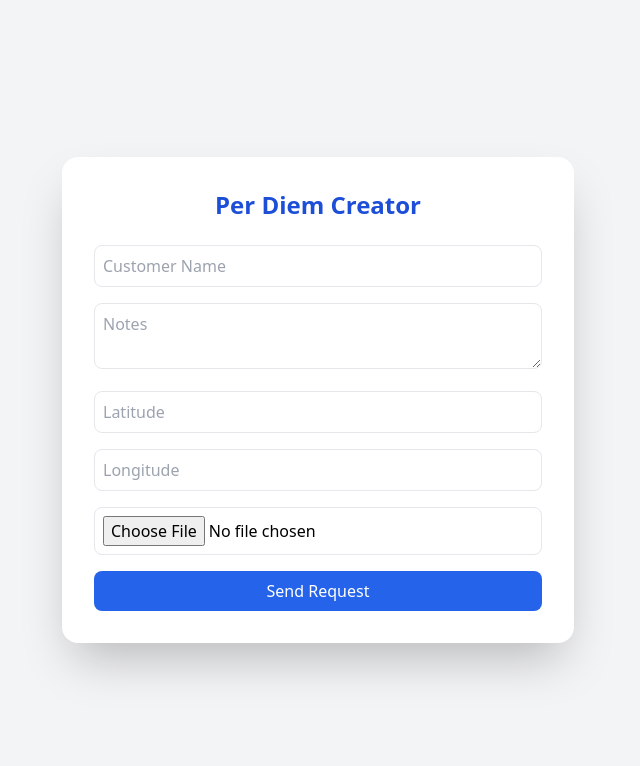
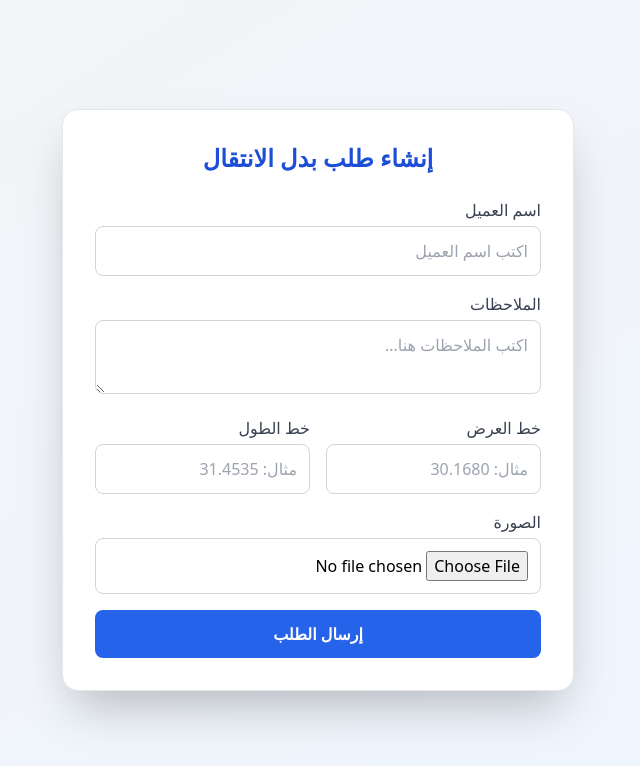
Before and after one commit to 3absy1/sekemLocation, a website: page index.html in a window 1280 px wide. Shown: the whole page, without its empty margins (322-962 px from the left). Drawn offline with nearby package versions, Linux system fonts and the light colour scheme.

Commit message:
enhacne in design

```diff
--- a/index.html
+++ b/index.html
@@ -1,30 +1,69 @@
 <!DOCTYPE html>
-<html lang="en">
+<html lang="ar" dir="rtl">
 <head>
   <meta charset="UTF-8" />
   <meta name="viewport" content="width=device-width, initial-scale=1.0" />
-  <title>Per Diem Request</title>
+  <title>طلب بدل الانتقال</title>
   <script src="https://cdn.tailwindcss.com"></script>
 </head>
-<body class="bg-gray-100 min-h-screen flex items-center justify-center">
+<body class="bg-gradient-to-br from-gray-100 to-blue-50 min-h-screen flex items-center justify-center">
 
-  <div class="bg-white shadow-2xl rounded-2xl p-8 w-full max-w-lg space-y-4">
-    <h1 class="text-2xl font-bold text-center text-blue-700 mb-6">Per Diem Creator</h1>
+  <div class="bg-white shadow-2xl rounded-2xl p-8 w-full max-w-lg space-y-4 border border-gray-200">
+    <h1 class="text-2xl font-bold text-center text-blue-700 mb-6">إنشاء طلب بدل الانتقال</h1>
 
     <form id="perDiemForm" class="space-y-4">
-      <input id="customer_name" placeholder="Customer Name" class="w-full border rounded-lg p-2" required>
-      <textarea id="notes" placeholder="Notes" class="w-full border rounded-lg p-2" required></textarea>
-      <input id="latitude" placeholder="Latitude" type="number" step="any" class="w-full border rounded-lg p-2" required>
-      <input id="longitude" placeholder="Longitude" type="number" step="any" class="w-full border rounded-lg p-2" required>
-      <input id="image" type="file" accept="image/*" class="w-full border rounded-lg p-2" required>
+      <div>
+        <label for="customer_name" class="block text-gray-700 font-medium mb-1">اسم العميل</label>
+        <input id="customer_name" placeholder="اكتب اسم العميل" class="w-full border border-gray-300 rounded-lg p-3 focus:ring-2 focus:ring-blue-400 outline-none" required>
+      </div>
 
-      <button class="w-full bg-blue-600 hover:bg-blue-700 text-white py-2 rounded-lg font-medium">Send Request</button>
+      <div>
+        <label for="notes" class="block text-gray-700 font-medium mb-1">الملاحظات</label>
+        <textarea id="notes" placeholder="اكتب الملاحظات هنا..." class="w-full border border-gray-300 rounded-lg p-3 focus:ring-2 focus:ring-blue-400 outline-none" required></textarea>
+      </div>
+
+      <div class="grid grid-cols-2 gap-4">
+        <div>
+          <label for="latitude" class="block text-gray-700 font-medium mb-1">خط العرض</label>
+          <input id="latitude" placeholder="مثال: 30.1680" type="number" step="any" class="w-full border border-gray-300 rounded-lg p-3 focus:ring-2 focus:ring-blue-400 outline-none" required>
+        </div>
+
+        <div>
+          <label for="longitude" class="block text-gray-700 font-medium mb-1">خط الطول</label>
+          <input id="longitude" placeholder="مثال: 31.4535" type="number" step="any" class="w-full border border-gray-300 rounded-lg p-3 focus:ring-2 focus:ring-blue-400 outline-none" required>
+        </div>
+      </div>
+
+      <div>
+        <label for="image" class="block text-gray-700 font-medium mb-1">الصورة</label>
+        <input id="image" type="file" accept="image/*" class="w-full border border-gray-300 rounded-lg p-3 focus:ring-2 focus:ring-blue-400 outline-none" required>
+        <img id="preview" class="mt-3 hidden rounded-xl shadow-md border border-gray-200 w-full max-h-64 object-cover" alt="معاينة الصورة" />
+      </div>
+
+      <button class="w-full bg-blue-600 hover:bg-blue-700 text-white py-3 rounded-lg font-semibold transition-all duration-200">إرسال الطلب</button>
     </form>
 
     <pre id="responseBox" class="mt-4 p-4 hidden rounded-lg border text-sm overflow-auto"></pre>
   </div>
 
   <script>
+    const imageInput = document.getElementById('image');
+    const preview = document.getElementById('preview');
+
+    imageInput.addEventListener('change', (e) => {
+      const file = e.target.files[0];
+      if (file) {
+        const reader = new FileReader();
+        reader.onload = (event) => {
+          preview.src = event.target.result;
+          preview.classList.remove('hidden');
+        };
+        reader.readAsDataURL(file);
+      } else {
+        preview.classList.add('hidden');
+      }
+    });
+
     document.getElementById('perDiemForm').addEventListener('submit', async (e) => {
       e.preventDefault();
 
@@ -73,7 +112,7 @@
         responseBox.className = "mt-4 p-4 rounded-lg border border-green-400 bg-green-50 text-sm overflow-auto";
       } catch (err) {
         responseBox.classList.remove('hidden');
-        responseBox.textContent = "Error: " + err.message;
+        responseBox.textContent = "خطأ: " + err.message;
         responseBox.className = "mt-4 p-4 rounded-lg border border-red-400 bg-red-50 text-sm overflow-auto";
       }
     });
```
